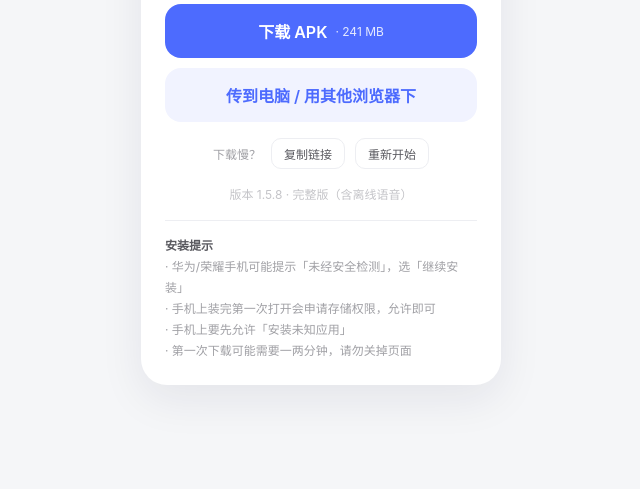
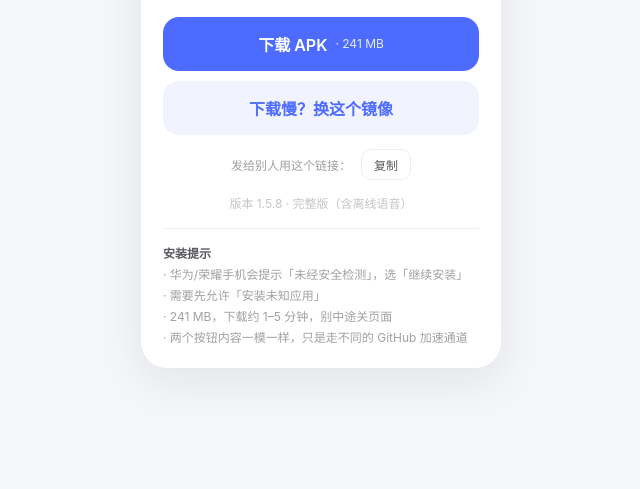
Before and after one commit to jsz0402-hash/yuyu-download, a plain HTML site: page index.html in a window 1280 px wide. Shown: the part 311-800 px from the top of the page, without its empty margins (319-959 px from the left). Drawn offline with Linux system fonts and the light colour scheme.

Commit message:
download page: mirrors

```diff
--- a/index.html
+++ b/index.html
@@ -10,24 +10,24 @@
   body{margin:0;min-height:100vh;display:flex;align-items:center;justify-content:center;
     background:#F5F6F8;font-family:-apple-system,BlinkMacSystemFont,"PingFang SC","Microsoft YaHei",sans-serif;
     padding:24px 16px;color:var(--ink)}
-  .card{background:#fff;border-radius:26px;padding:34px 24px 24px;width:100%;max-width:360px;
+  .card{background:#fff;border-radius:26px;padding:32px 22px 20px;width:100%;max-width:360px;
     text-align:center;box-shadow:0 14px 44px rgba(20,30,70,.08)}
   .logo{width:84px;height:84px;border-radius:24px;margin:0 auto 16px;display:block;object-fit:cover;
     background:linear-gradient(135deg,#4D6BFE,#8FA6FF);box-shadow:0 8px 22px rgba(77,107,254,.28)}
   h1{font-size:21px;margin:0 0 6px;letter-spacing:.3px}
-  .sub{font-size:13px;color:var(--sub);margin:0 0 22px}
+  .sub{font-size:13px;color:var(--sub);margin:0 0 20px}
   a.btn{display:flex;align-items:center;justify-content:center;gap:8px;text-decoration:none;
     background:var(--brand);color:#fff;padding:15px 16px;border-radius:16px;font-size:16px;
     font-weight:600;transition:.15s;margin-bottom:10px}
   a.btn:active{transform:scale(.985);opacity:.9}
   a.btn .meta{font-size:12px;font-weight:400;opacity:.85}
   a.btn.ghost{background:#F1F3FF;color:var(--brand)}
-  .row{display:flex;align-items:center;justify-content:center;gap:10px;margin:16px 0 10px;
+  .row{display:flex;align-items:center;justify-content:center;gap:10px;margin:14px 0 8px;
     font-size:12px;color:var(--sub)}
   .copy{border:1px solid var(--line);background:#fff;color:#5A5A60;border-radius:10px;
     padding:6px 12px;font-size:12px;cursor:pointer}
   .copy:active{background:#F5F6F8}
-  .ver{margin-top:16px;font-size:12px;color:#C4C4C8;line-height:1.7}
+  .ver{margin-top:14px;font-size:12px;color:#C4C4C8;line-height:1.7}
   .note{margin-top:14px;padding-top:14px;border-top:1px solid var(--line);font-size:12px;
     color:var(--sub);line-height:1.75;text-align:left}
   .note b{color:#5A5A60;font-weight:600}
@@ -43,25 +43,22 @@
     <h1>鱼鱼</h1>
     <p class="sub">点下面按钮下载安装</p>
 
-    <a class="btn" id="dl" href="https://github.com/jsz0402-hash/yuyu-download/releases/download/v1.5.8/app.apk" download>
-      下载 APK <span class="meta" id="size">· 241 MB</span>
-    </a>
-    <a class="btn ghost" href="https://github.com/jsz0402-hash/yuyu-download/releases/download/v1.5.8/app.apk" target="_blank" rel="noopener">传到电脑 / 用其他浏览器下</a>
+    <a class="btn" href="https://ghproxy.net/https://github.com/jsz0402-hash/yuyu-download/releases/download/v1.5.8/app.apk" download>下载 APK <span class="meta">· 241 MB</span></a>
+    <a class="btn ghost" href="https://gh-proxy.com/https://github.com/jsz0402-hash/yuyu-download/releases/download/v1.5.8/app.apk">下载慢？换这个镜像</a>
 
     <div class="row">
-      <span>下载慢？</span>
-      <button class="copy" onclick="copyLink()">复制链接</button>
-      <button class="copy" onclick="retry()">重新开始</button>
+      <span>发给别人用这个链接：</span>
+      <button class="copy" onclick="copyLink()">复制</button>
     </div>
 
-    <div class="ver" id="ver">版本 1.5.8 · 完整版（含离线语音）</div>
+    <div class="ver">版本 1.5.8 · 完整版（含离线语音）</div>
 
     <div class="note">
       <b>安装提示</b><br>
-      · 华为/荣耀手机可能提示「未经安全检测」，选「继续安装」<br>
-      · 手机上装完第一次打开会申请存储权限，允许即可<br>
-      · 手机上要先允许「安装未知应用」<br>
-      · 第一次下载可能需要一两分钟，请勿关掉页面
+      · 华为/荣耀手机会提示「未经安全检测」，选「继续安装」<br>
+      · 需要先允许「安装未知应用」<br>
+      · 241 MB，下载约 1–5 分钟，别中途关页面<br>
+      · 两个按钮内容一模一样，只是走不同的 GitHub 加速通道
     </div>
   </div>
 <div class="toast" id="toast">已复制</div>
@@ -72,7 +69,7 @@
     clearTimeout(window.__tt); window.__tt = setTimeout(function(){ t.classList.remove('show'); }, 1600);
   }
   function copyLink(){
-    var url = location.origin + location.pathname + 'app.apk';
+    var url = location.origin + location.pathname;
     if (navigator.clipboard && navigator.clipboard.writeText){
       navigator.clipboard.writeText(url).then(function(){ toast('链接已复制'); },
         function(){ legacyCopy(url); });
@@ -83,13 +80,6 @@
     i.select(); try{ document.execCommand('copy'); toast('链接已复制'); }catch(e){ toast(url); }
     document.body.removeChild(i);
   }
-  function retry(){
-    var a = document.createElement('a');
-    a.href = 'app.apk?t=' + Date.now(); a.download = '鱼鱼.apk';
-    document.body.appendChild(a); a.click(); document.body.removeChild(a);
-  }
-  // 显示真实文件大小
-
 </script>
 </body>
 </html>
```
